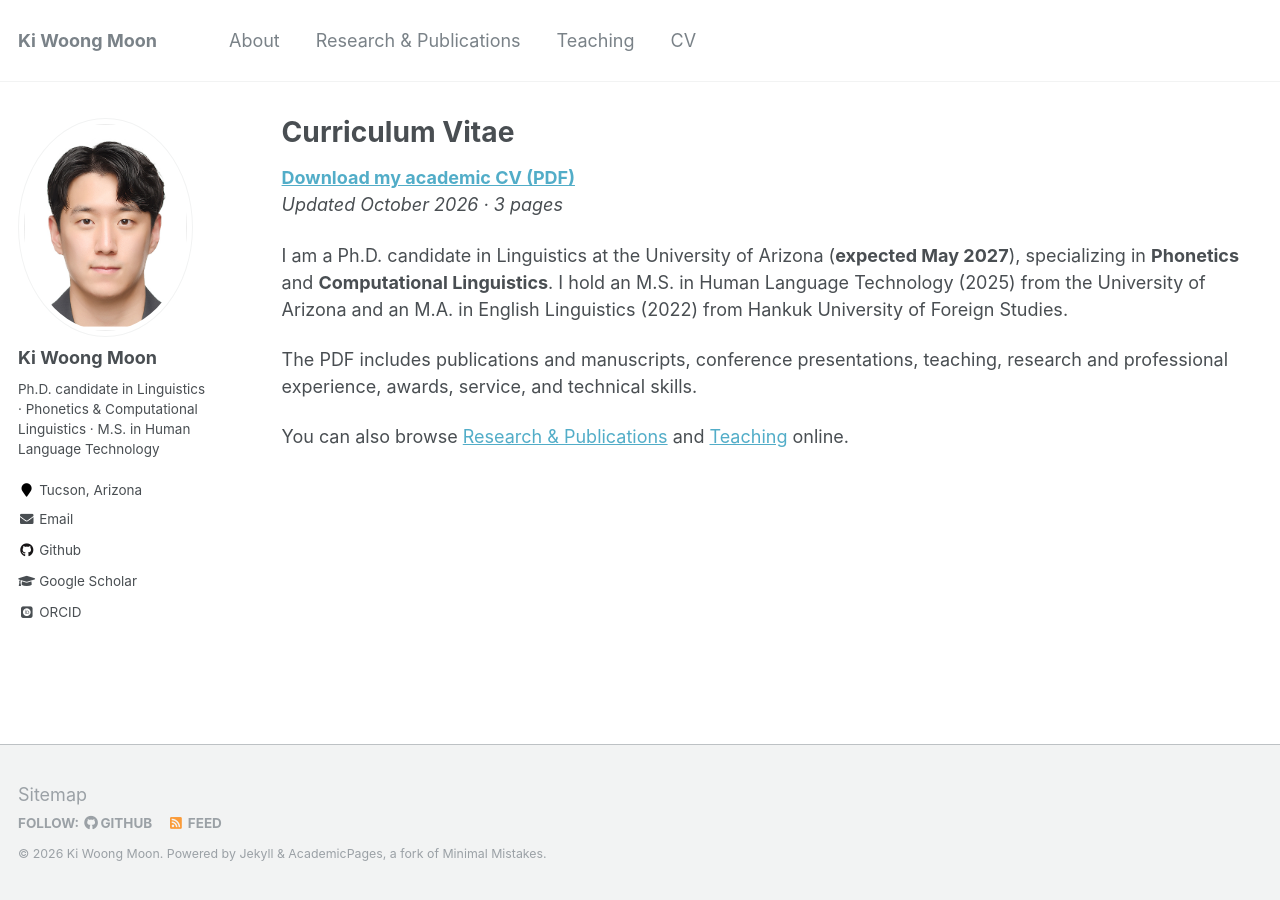
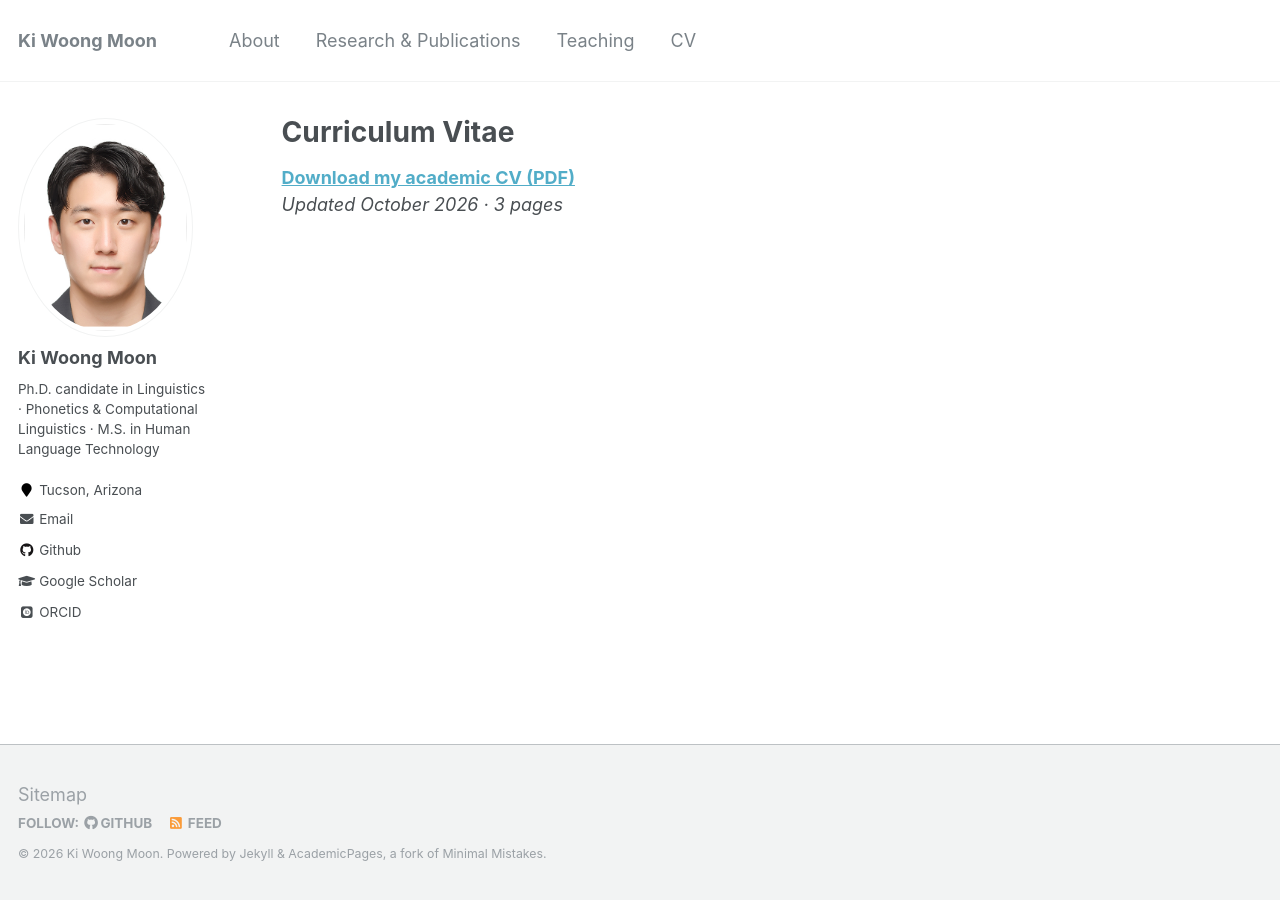
Before and after one commit to Ki-Woong95/Ki-Woong95.github.io, a Jekyll site: the page built from _pages/cv.md, in a window 1280 px wide. Built offline with Jekyll 4.4.1, drawn with Linux system fonts in a browser that asks for light colours; some web fonts are replaced.

Commit message:
modified pages

```diff
--- a/_pages/cv.md
+++ b/_pages/cv.md
@@ -9,9 +9,3 @@ redirect_from:
 
 [**Download my academic CV (PDF)**]({{ '/files/MKW_CV.pdf' | relative_url }})
 *Updated October 2026 · 3 pages*
-
-I am a Ph.D. candidate in Linguistics at the University of Arizona (**expected May 2027**), specializing in **Phonetics** and **Computational Linguistics**. I hold an M.S. in Human Language Technology (2025) from the University of Arizona and an M.A. in English Linguistics (2022) from Hankuk University of Foreign Studies.
-
-The PDF includes publications and manuscripts, conference presentations, teaching, research and professional experience, awards, service, and technical skills.
-
-You can also browse [Research & Publications]({{ '/research/' | relative_url }}) and [Teaching]({{ '/teaching/' | relative_url }}) online.
```
Also changed, not shown: _pages/about.md (+1 -3 lines), _pages/publications.md (+0 -2 lines), _pages/research.md (+0 -2 lines), _pages/teaching.md (+0 -2 lines).
